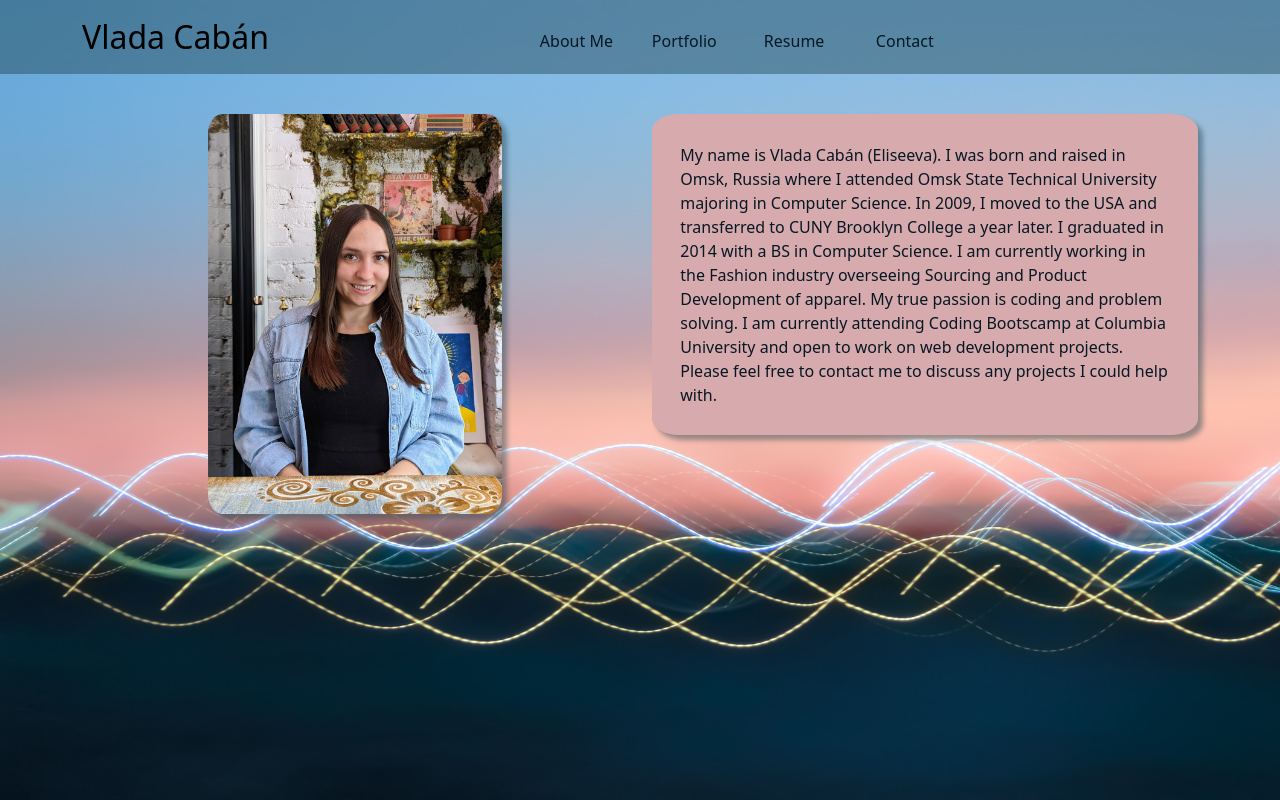
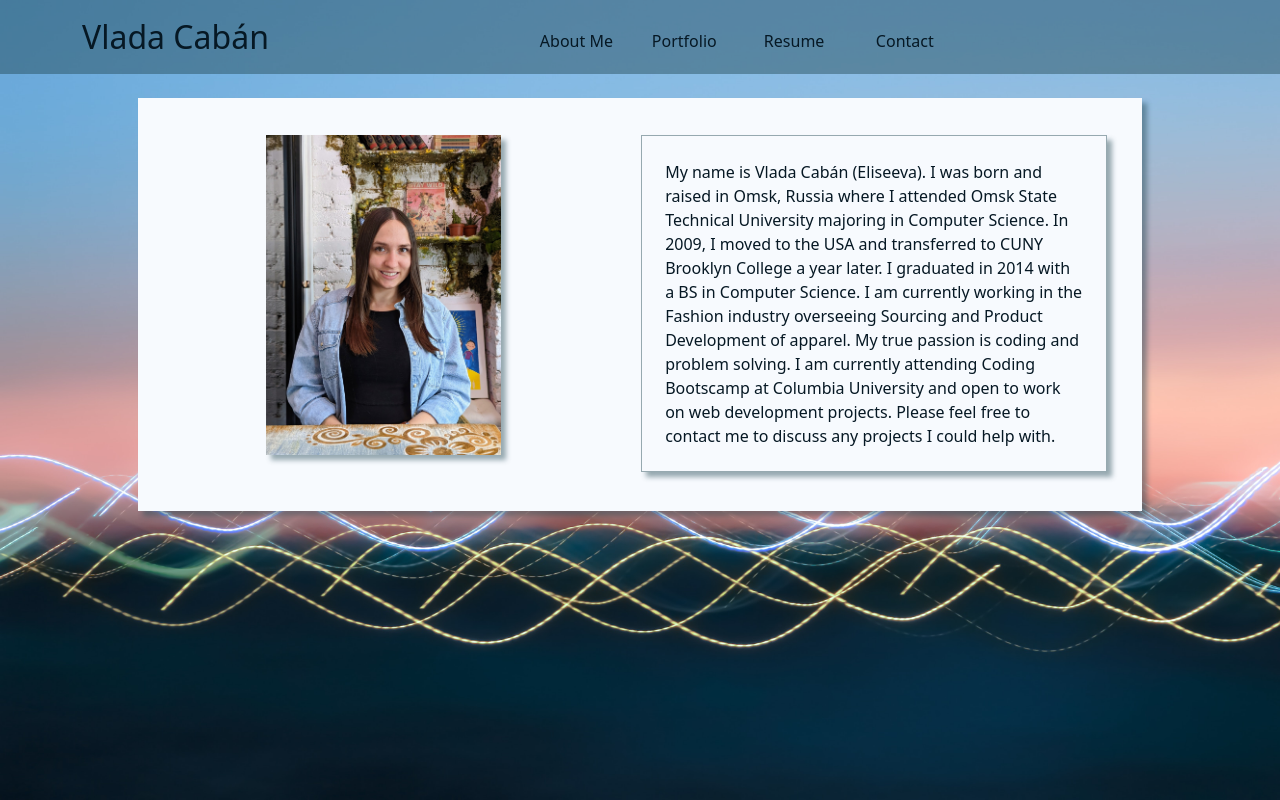
Before and after one commit to vlada-caban/react-portfolio, a React (Vite) app: page / in a window 1280 px wide. Built offline with nearby package versions, Linux system fonts and the light colour scheme.

Commit message:
added project cards to portfolio page

```diff
--- a/src/components/Nav.jsx
+++ b/src/components/Nav.jsx
@@ -7,14 +7,18 @@ export default function MyNav() {
   return (
     <Navbar expand="lg" className="mainMenu">
       <Container>
-        <Navbar.Brand className="myName" href="/">Vlada Cabán</Navbar.Brand>
+        <Navbar.Brand>
+          <Link to="/" className="myName">
+            Vlada Cabán
+          </Link>
+          </Navbar.Brand>
         <Navbar.Toggle aria-controls="basic-navbar-nav" />
         <Navbar.Collapse
           id="basic-navbar-nav"
           className="justify-content-center"
         >
           <Nav>
-            <Link to="/" className="menu active">
+            <Link to="/" className="menu">
               About Me
             </Link>
             <Link to="/portfolio" className="menu">
--- a/src/components/ProjectCard.jsx
+++ b/src/components/ProjectCard.jsx
@@ -1,8 +1,12 @@
 import Button from 'react-bootstrap/Button';
 import Card from 'react-bootstrap/Card';
 
+
+
+
 export default function ProjectCard() {
   return (
+
     <Card style={{ width: '18rem' }}>
       <Card.Img variant="top" src="holder.js/100px180" />
       <Card.Body>
@@ -14,5 +18,7 @@ export default function ProjectCard() {
         <Button variant="primary">Go somewhere</Button>
       </Card.Body>
     </Card>
+
+
   );
 }
--- a/src/index.css
+++ b/src/index.css
@@ -9,6 +9,7 @@
   --green: #788F74;
   --light-blue: #6FADDE;
   --dark-brown: #061824;
+  --off-white: #F7FAFE;
 }
 
 /* background image downloaded from unsplash.com*/
@@ -41,38 +42,76 @@ body {
 }
 
 .myName {
-font-size: 2rem;
+  font-size: 2rem;
+  text-decoration: none;
+  font-weight: 500;
+  color: var(--dark-brown);
 }
 
 .resumeLink {
   text-decoration: none;
   font-weight: 500;
   color: var(--dark-brown);
-  background-color: var(--opacity-pink);
+  background-color: var(--pink);
   padding: 1%;
   border-radius: 5%;
   border: 0.5px solid var(--dark-navy);
   box-shadow: 5px 5px 5px var(--opacity-dark-navy);
 }
 
+.resumeLink:hover {
+  background-color: var(--opacity-pink);
+  box-shadow: none;
+}
+
 .profileImage {
   margin-top: 3%;
-  border-radius: 5%;
-  height: 25rem;
+  height: 20rem;
   box-shadow: 5px 5px 5px var(--opacity-dark-navy);
+}
+
+.projectCard {
+  width: 20rem;
+}
+
+.projectCard:hover {
+  opacity: 75%;
+  border: 0.5px solid var(--dark-navy);
 }
 
 .skillsSection {
   margin-top: 2%;
 }
 
+.aboutMeSection {
+  background-color: var(--off-white);
+  padding-top: 2%;
+  padding-bottom: 2%;
+  padding-right: 2%;
+  margin-left: 5%;
+  margin-right: 5%;
+  border: 0.5px solid transparent;
+  box-shadow: 5px 5px 5px var(--opacity-dark-navy);
+}
+
 .aboutMeText {
   margin-top: 3%;
-  border-radius: 5%;
-  border: 0.5px solid transparent;
-  background-color: var(--pink);
+  /* border-radius: 5%; */
+  border: 0.5px solid var(--opacity-dark-navy);
   box-shadow: 5px 5px 5px var(--opacity-dark-navy);
   padding: 5%;
+}
+
+.projectsWrapper {
+  display: grid;
+  grid-template-columns: repeat(auto-fit, minmax(12rem, 16rem));
+  gap: 5rem;
+  justify-content: center;
+}
+
+.projectCard {
+  box-shadow: 5px 5px 5px var(--opacity-dark-navy);
+  background-color: var(--off-white);
 }
 
 .selectedMenuItem {
--- a/src/pages/AboutMe.jsx
+++ b/src/pages/AboutMe.jsx
@@ -3,7 +3,7 @@ import profile from '../assets/profile-image.jpg'
 export default function AboutMe() {
   return (
     <div className="container pt-4">
-      <div className="row">
+      <div className="row aboutMeSection">
         <div className="col-sm imageDiv">
           <img src={profile} className="profileImage" alt="Profile Image"/>
         </div>
--- a/src/pages/Portfolio.jsx
+++ b/src/pages/Portfolio.jsx
@@ -1,11 +1,27 @@
-import ProjectCard from '../components/ProjectCard';
+// import ProjectCard from '../components/ProjectCard';
+import { projects } from "../projectsdata";
+import Button from 'react-bootstrap/Button';
+import Card from 'react-bootstrap/Card';
 
 export default function Portfolio() {
   return (
-    <div className="container pt-4">
-      Here will be projects:
+    <div className="container pt-4 projectsWrapper">
+      {projects.map((project) => (
 
-      <ProjectCard />
+      <Card key = {project.image} className="projectCard">
+      <Card.Img variant="top" src={project.image} />
+      <Card.Body>
+        <Card.Title>{project.title}</Card.Title>
+        <Card.Text>
+          To see more details click on links below.
+        </Card.Text>
+            <Card.Link href={project.deployedlink}>Deployed App Link</Card.Link>
+            <Card.Link href={project.githublink}>GitHub Repo Link</Card.Link>
+      </Card.Body>
+      </Card>
+
+
+      ))}
 
     </div>
   );
--- a/src/projectsdata.js
+++ b/src/projectsdata.js
@@ -1,37 +1,37 @@
 export const projects = [
   {
     title: "TechTalent",
-    image: ".assets/techtalentproject.jpg",
+    image: "../src/assets/techtalentproject.jpg",
     deployedlink: "https://stark-atoll-54183-6f5d9962b281.herokuapp.com/",
     githublink: "https://github.com/vlada-caban/tech-talent",
   },
   {
     title: "MealFlick",
-    image: ".assets/mealflickproject.jpg",
+    image: "../src/assets/mealflickproject.jpg",
     deployedlink: "https://vlada-caban.github.io/meal-flick/",
     githublink: "https://github.com/vlada-caban/meal-flick",
   },
   {
     title: "Weather Dashboard",
-    image: "./assets/weatherproject.jpg",
+    image: "../src/assets/weatherproject.jpg",
     deployedlink: "https://vlada-caban.github.io/weather-dashboard/",
     githublink: "https://github.com/vlada-caban/weather-dashboard",
   },
   {
+    title: "Social Network API",
+    image: "../src/assets/socialnetworkproject.jpg",
+    deployedlink: "https://github.com/vlada-caban/social-network-api",
+    githublink: "https://github.com/vlada-caban/social-network-api",
+  },
+  {
     title: "TechBlog",
-    image: "./assets/techblog.jpg",
+    image: "../src/assets/techblogproject.jpg",
     deployedlink: "https://shrouded-dusk-91199-379bcd75a9dc.herokuapp.com/",
     githublink: "https://github.com/vlada-caban/tech-blog",
   },
   {
-    title: "Social Network API",
-    image: "./assets/socialnetworkproject.jpg",
-    deployedlink: "https://github.com/vlada-caban/social-network-api",
-    githublink: "https://github.com/vlada-caban/social-network-api",
-  },
-  {
     title: "Ecom Backend",
-    image: "./assets/ecombackendproject.jpg",
+    image: "./src/assets/ecombackendproject.jpg",
     deployedlink: "https://github.com/vlada-caban/ecom-backend",
     githublink: "https://github.com/vlada-caban/ecom-backend",
   },
```
